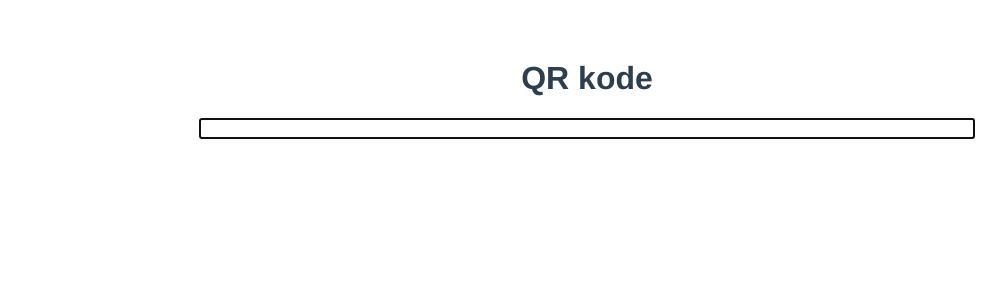
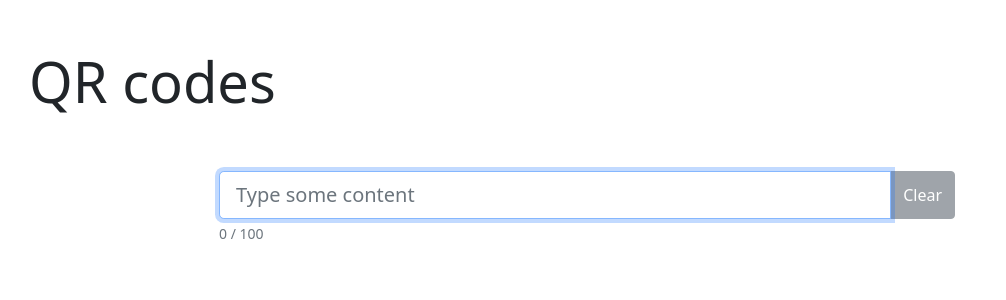
Before and after one commit to fantastiskefroe/spir-qr, a Vue app: page / in a window 1280 px wide. Shown: the top 300 px of the page, without its empty margins (53-1059 px from the left). Built offline with nearby package versions, Linux system fonts and the light colour scheme.

Commit message:
Redo styling using bootstrap

```diff
--- a/src/App.vue
+++ b/src/App.vue
@@ -1,24 +1,48 @@
 <template>
-  <h1>QR kode</h1>
-  <input autofocus v-model.trim="inputString">
-  <div v-if="inputString">
-    <button @click="clear()">Ryd</button>
-    <a :download="generateFileName(inputString)" :href="objectUrl">Download</a>
+
+  <div class="container">
+    <div class="row my-5">
+      <h1 class="display-4">QR codes</h1>
+    </div>
+
+    <div class="row mb-3 justify-content-center">
+      <div class="col-lg-10 col-xl-8">
+        <form class="mb-3">
+          <div class="input-group">
+            <input v-model.trim="inputString" class="form-control form-control-lg" type="text" maxlength="100" autofocus placeholder="Type some content" aria-label="QR content" aria-describedby="input-length-helper">
+            <button @click="clear()" :disabled="!inputString" class="btn btn-secondary" type="button">
+              Clear
+            </button>
+          </div>
+          <div id="input-length-helper" class="form-text" :class="{'text-warning': inputString.length >= 75, 'text-danger': inputString.length >= 90}">
+            {{ inputString.length }} / 100
+          </div>
+        </form>
+      </div>
+    </div>
+
+    <div class="row justify-content-center">
+      <div v-if="inputString" class="col-6 col-sm-4 col-lg-3 col-xl-2">
+        <div class="mb-3" v-html="qrSvg"></div>
+        <div class="d-grid">
+          <button @click="download(inputString)" class="btn btn-primary btn-lg" type="button">Download</button>
+        </div>
+      </div>
+    </div>
   </div>
-  <div id="qr-output" v-html="outputQr"></div>
 </template>
 
 <script lang="ts">
 import {defineComponent} from 'vue';
 import QRCode from 'qrcode'
+import "@/assets/style.scss"
 
 export default defineComponent({
   name: 'App',
   data() {
     return {
       inputString: '' as string,
-      outputQr: '' as string,
-      objectUrl: '' as string
+      qrSvg: '' as string,
     }
   },
   watch: {
@@ -27,10 +51,7 @@ export default defineComponent({
         return;
       }
 
-      this.outputQr = await this.qr(newString);
-
-      window.URL.revokeObjectURL(this.objectUrl);
-      this.objectUrl = this.generateObjectURL(await this.qr(newString, 45.354));
+      this.qrSvg = await this.qr(newString);
     }
   },
   methods: {
@@ -45,6 +66,20 @@ export default defineComponent({
         width
       });
     },
+    async download(inputString: string): Promise<void> {
+      const fileName = this.generateFileName(inputString);
+      const objectUrl = this.generateObjectURL(await this.qr(inputString, 45.354));
+
+      // Create and activate link element
+      const el = document.createElement('a');
+      el.download = fileName;
+      el.href = objectUrl;
+      el.click();
+
+      // Clean up
+      el.remove();
+      window.URL.revokeObjectURL(objectUrl);
+    },
     generateFileName(inputString: string): string {
       const split = inputString.split('/');
 
@@ -58,22 +93,4 @@ export default defineComponent({
 </script>
 
 <style lang="scss">
-#app {
-  font-family: Avenir, Helvetica, Arial, sans-serif;
-  -webkit-font-smoothing: antialiased;
-  -moz-osx-font-smoothing: grayscale;
-  text-align: center;
-  color: #2c3e50;
-  margin-top: 60px;
-}
-
-input {
-  width: 768px;
-}
-
-#qr-output {
-  width: 250px;
-  margin: auto;
-}
-
 </style>
--- a/src/main.ts
+++ b/src/main.ts
@@ -2,6 +2,7 @@ import {createApp} from 'vue'
 import * as Sentry from '@sentry/vue';
 import App from '@/App.vue';
 import {BrowserTracing} from '@sentry/tracing';
+import 'bootstrap';
 
 const app = createApp(App);
 
```
